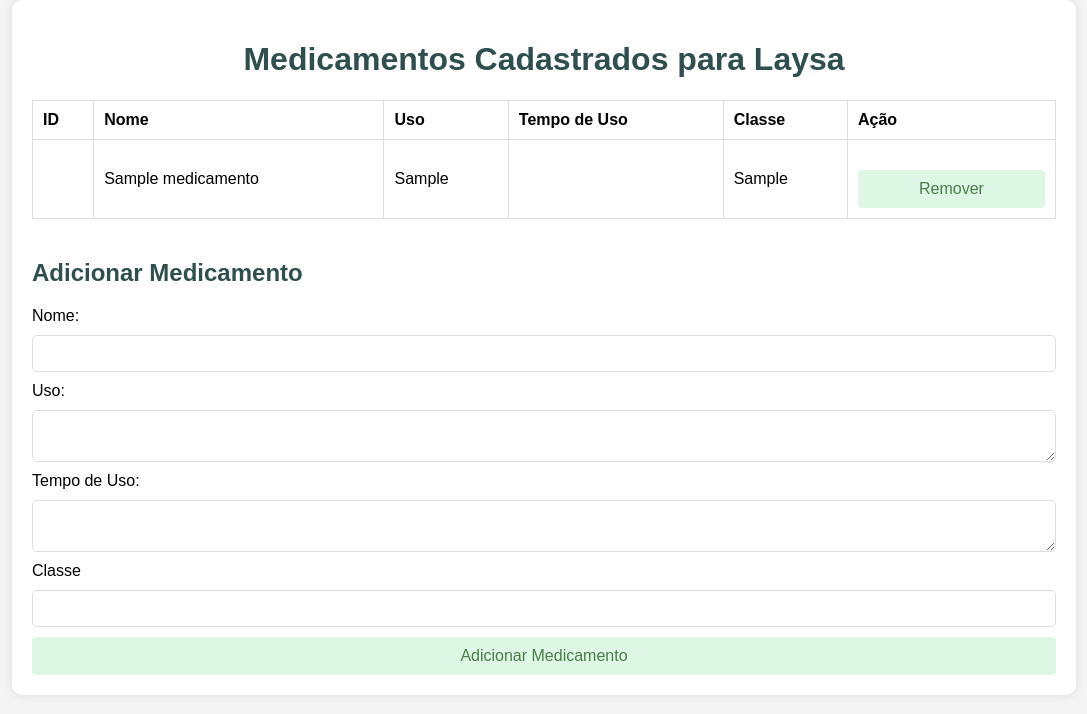
After one commit to Kennedy-klam/Fisio-Digital, a PHP site: the page made by opção-de-login/doctor/dashboard/Ficha De Avaliação/Avaliação Geriatrica/Tela1/Medicamentos/gerenciar-medicamentos.php in a window 1280 px wide. The commit adds this page. Shown: the top 714 px of the page, without its empty margins (96-1183 px from the left). Run offline with PHP 8.4, Linux system fonts and the light colour scheme; tables that the repository leaves empty or names only in its code hold one stand-in row (values such as "Sample post"); data that the repository does not hold is empty.

Commit message:
gerenciar-medicamentos

```diff
--- /dev/null
+++ b/opção-de-login/doctor/dashboard/Ficha De Avaliação/Avaliação Geriatrica/Tela1/Medicamentos/gerenciar-medicamentos.css
@@ -0,0 +1,65 @@
+body {
+    font-family: Arial, sans-serif;
+    margin: 0;
+    padding: 0;
+    background-color: #f4f4f4;
+}
+
+.container {
+    width: 80%;
+    margin: 0 auto;
+    padding: 20px;
+    background-color: #fff;
+    border-radius: 10px;
+    box-shadow: 0 0 10px rgba(0, 0, 0, 0.1);
+}
+
+h1 {
+    text-align: center;
+    color: #2F4F4F;
+}
+
+h2 {
+    color: #2F4F4F;
+}
+
+table {
+    width: 100%;
+    border-collapse: collapse;
+}
+
+table, th, td {
+    border: 1px solid #ddd;
+}
+
+th, td {
+    padding: 10px;
+    text-align: left;
+}
+
+form {
+    margin-top: 20px;
+    display: flex;
+    flex-direction: column;
+}
+
+form label, form input, form textarea {
+    margin-bottom: 10px;
+}
+
+form input, form textarea {
+    padding: 10px;
+    border: 1px solid #ddd;
+    border-radius: 5px;
+}
+
+form button {
+    background-color: #DEF7E5;
+    color: #4A7C4A;
+    padding: 10px 20px;
+    border: none;
+    border-radius: 4px;
+    cursor: pointer;
+    font-size: 16px;
+    transition: background-color 0.3s, color 0.3s;
+}
--- /dev/null
+++ b/opção-de-login/doctor/dashboard/Ficha De Avaliação/Avaliação Geriatrica/Tela1/Medicamentos/gerenciar-medicamentos.php
@@ -0,0 +1,109 @@
+<?php
+include '../../../../../../../database/dbConect.php';
+
+// Inicializa variável de mensagem
+$mensagem = "";
+
+// Recupera os medicamentos cadastrados
+$sql = "SELECT * FROM Medicamentos";
+$result = $conn->query($sql);
+
+// Adicionar medicamento
+if ($_SERVER['REQUEST_METHOD'] === 'POST' && isset($_POST['add-medicamento'])) {
+    $nome = $conn->real_escape_string($_POST['nome']);
+    $descricao = $conn->real_escape_string($_POST['uso']);
+    $tempUso = $conn->real_escape_string($_POST['tempUso']);
+    $classe = $conn->real_escape_string($_POST['classe']);
+
+    $insert_sql = "INSERT INTO Medicamentos (Paciente_idPaciente, nome, uso, tempUso, classe) VALUES (1, '$nome', '$descricao', '$tempUso', '$classe')";
+    if ($conn->query($insert_sql) === TRUE) {
+        $mensagem = "Medicamento adicionado com sucesso.";
+    } else {
+        $mensagem = "Erro ao adicionar medicamento: " . $conn->error;
+    }
+    // Redireciona para recarregar a página
+    header("Location: " . $_SERVER['PHP_SELF']);
+    exit;
+}
+
+// Remover medicamento
+if ($_SERVER['REQUEST_METHOD'] === 'POST' && isset($_POST['remove-medicamento'])) {
+    $remove_id = $conn->real_escape_string($_POST['idMedicamentos']);
+    $delete_sql = "DELETE FROM Medicamentos WHERE idMedicamentos = $remove_id";
+    if ($conn->query($delete_sql) === TRUE) {
+        $mensagem = "Medicamento removido com sucesso.";
+    } else {
+        $mensagem = "Erro ao remover medicamento: " . $conn->error;
+    }
+    // Redireciona para recarregar a página
+    header("Location: " . $_SERVER['PHP_SELF']);
+    exit;
+}
+?>
+
+
+<!DOCTYPE html>
+<html lang="pt-br">
+<head>
+    <meta charset="UTF-8">
+    <meta name="viewport" content="width=device-width, initial-scale=1.0">
+    <title>Medicamentos</title>
+    <link rel="stylesheet" href="gerenciar-medicamentos.css">
+</head>
+<body>
+    <div class="container">
+        <h1>Medicamentos Cadastrados para Laysa</h1>
+
+        <?php if (!empty($mensagem)) { ?>
+            <p style="color: green;"><?php echo $mensagem; ?></p>
+        <?php } ?>
+
+        <table>
+            <thead>
+                <tr>
+                    <th>ID</th>
+                    <th>Nome</th>
+                    <th>Uso</th>
+                    <th>Tempo de Uso</th>
+                    <th>Classe</th>
+                    <th>Ação</th>
+                </tr>
+            </thead>
+            <tbody>
+                <?php while ($row = $result->fetch_assoc()) { ?>
+                    <tr>
+                        <td><?php echo $row['idMedicamentos']; ?></td>
+                        <td><?php echo $row['nome']; ?></td>
+                        <td><?php echo $row['uso']; ?></td>
+                        <td><?php echo $row['tempUso']; ?></td>
+                        <td><?php echo $row['classe'];?></td>
+                        <td>
+                            <form method="POST">
+                                <input type="hidden" name="idMedicamentos" value="<?php echo $row['idMedicamentos']; ?>">
+                                <button type="submit" name="remove-medicamento">Remover</button>
+                            </form>
+                        </td>
+                    </tr>
+                <?php } ?>
+            </tbody>
+        </table>
+
+        <form method="POST">
+            <h2>Adicionar Medicamento</h2>
+            <label for="nome">Nome:</label>
+            <input type="text" name="nome" id="nome" required>
+
+            <label for="uso">Uso:</label>
+            <textarea name="uso" id="uso" required></textarea>
+
+            <label for="tempUso">Tempo de Uso:</label>
+            <textarea name="tempUso" id="tempUso" required></textarea>
+
+            <label for="classe">Classe</label>
+            <input type="text" name="classe" id="classe" required>
+
+            <button type="submit" name="add-medicamento">Adicionar Medicamento</button>
+        </form>
+    </div>
+</body>
+</html>
```
Also changed, not shown: opção-de-login/doctor/dashboard/Ficha De Avaliação/Avaliação Geriatrica/Tela1/tela1.php (+27 -39 lines).
